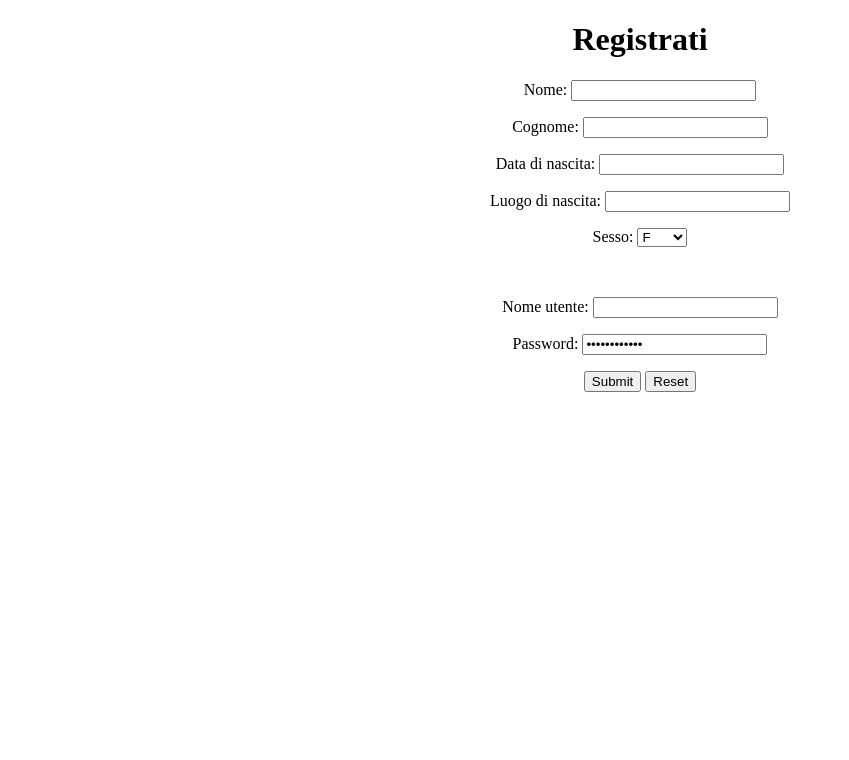
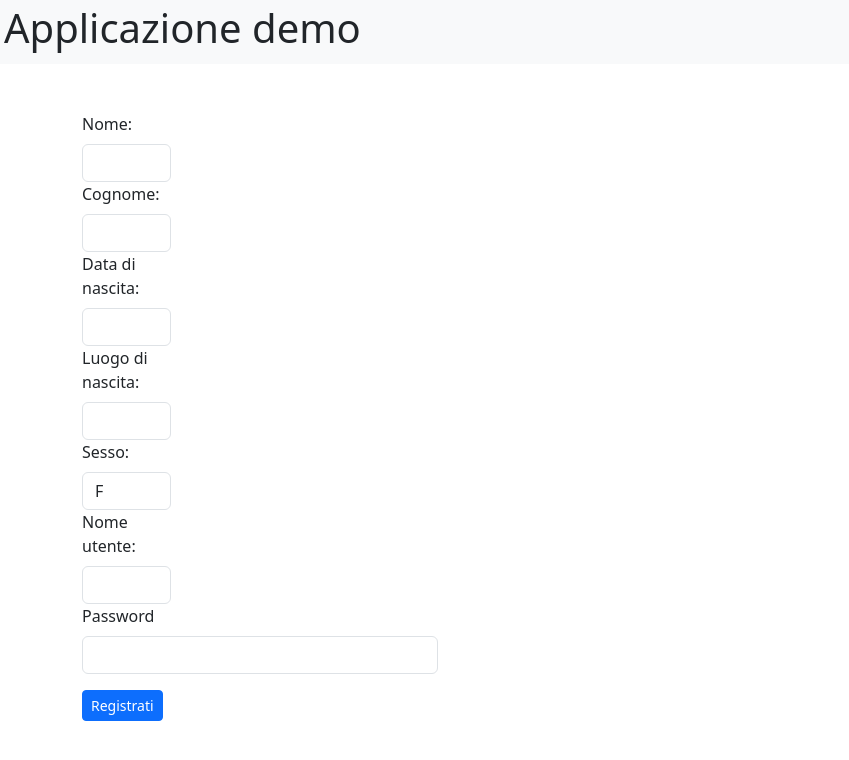
Before and after one commit to LanaDantas/corso_php_mysql_tss, a PHP site: page /corso_php_mysql_tss/create-user.php in a window 1280 px wide. Shown: the top 760 px of the page, without its empty margins (0-849 px from the left). Run offline with PHP 8.4, Linux system fonts and the light colour scheme.

Commit message:
correzione_form-registrazione

```diff
--- a/form_in_php/create-user.php
+++ b/form_in_php/create-user.php
@@ -1,60 +1,125 @@
-<!DOCTYPE html>
+<!-- <!DOCTYPE html>
 <html lang="en">
 <head>
     <meta charset="UTF-8">
     <meta http-equiv="X-UA-Compatible" content="IE=edge">
     <meta name="viewport" content="width=device-width, initial-scale=1.0">
     <title>Registrazione</title>
+    <link href="https://cdn.jsdelivr.net/npm/bootstrap@5.3.0-alpha1/dist/css/bootstrap.min.css" rel="stylesheet" integrity="sha384-GLhlTQ8iRABdZLl6O3oVMWSktQOp6b7In1Zl3/Jr59b6EGGoI1aFkw7cmDA6j6gD" crossorigin="anonymous">
 </head>
 <body style="text-align:center;">
-<header class="bg-light p-1" style="text-align:center;">
+    <header class="bg-light p-1">
         <h1 class="display-6" style="text-align:center;">Registrati</h1>
     </header>
     <main class="container">
         <section class="row">
-
-        <form action="register-user.php" method="post">
-            <div class="login__div-1">
-                <p class="register__name">
+            <div class="col-sm-4">
+                <form  class="mt-1 mt-md-5" action="register-user.php" method="post">
+                    <div class="col-sm-3">
                         <label for="first_name" class="form-label">Nome: </label>
-                    <input type="text" name="first_name">
-                </p>
-                <p class="register__lastname">
+                        <input type="text" name="first_name" class="form-control">
+                    </div>
+                    <div class="col-sm-3">
                         <label for="last_name" class="form-label">Cognome: </label>
-                    <input type="text" name="last_name">
-                </p>
-                <p class="register__birthday">
+                        <input type="text" name="last_name" class="form-control">
+                    </div>
+                    <div class="col-sm-3">
                         <label for="birthday" class="form-label">Data di nascita: </label>
-                    <input type="text" name="birthday">
-                </p>
-                <p class="register__birthplace">
+                        <input type="text" name="birthday" class="form-control">
+                    </div>
+                    <div class="col-sm-3">
                         <label for="birth_place" class="form-label">Luogo di nascita: </label>
-                    <input type="text" name="birth_place">
-                </p>
-                <p class="register__gender">
+                        <input type="text" name="birth_place" class="form-control">
+                    </div>
+                    <div class="col-sm-3">
                         <label for="gender" class="form-label">Sesso: </label>
                         <select class="form-control" name="gender" id="gender">
                          <option>F</option>
                          <option>M</option>
-                         <option>Altro</option>
                         </select>
-                </p>
+                    </div>
                 <br>
-                <p class="register__username">
+                    <div class="col-sm-3">
                         <label for="username" class="form-label">Nome utente: </label>
-                    <input type="text" name="username">
-                </p>
-                <p class="register__password">
+                        <input type="text" name="username" class="form-control">
+                    </div>
+                    <div class="col-sm-3">
                         <label for="password" class="form-label">Password: </label>
-                    <input type="password" value="segretissimo" name="password">
-                </p>
+                        <input type="password" value="segretissimo" name="password" class="form-control">
+                    </div>
+                    <br>
+                    <br>
             </div>
 
-            <input type="submit" name="submit" value="Submit">
-            <input type="reset" name="reset" value="Reset">
+            <button class="btn btn-primary btn-sm"  type="submit"> Accedi </button>
+
             </form>
 
         </section>
     </main>
+    <script src="https://cdn.jsdelivr.net/npm/bootstrap@5.3.0-alpha1/dist/js/bootstrap.bundle.min.js" integrity="sha384-w76AqPfDkMBDXo30jS1Sgez6pr3x5MlQ1ZAGC+nuZB+EYdgRZgiwxhTBTkF7CXvN" crossorigin="anonymous"></script>
+</body>
+</html> -->
+
+
+<!doctype html>
+<html lang="en">
+  <head>
+    <meta charset="utf-8">
+    <meta name="viewport" content="width=device-width, initial-scale=1">
+    <title>Bootstrap demo</title>
+    <link href="https://cdn.jsdelivr.net/npm/bootstrap@5.3.0-alpha1/dist/css/bootstrap.min.css" rel="stylesheet" integrity="sha384-GLhlTQ8iRABdZLl6O3oVMWSktQOp6b7In1Zl3/Jr59b6EGGoI1aFkw7cmDA6j6gD" crossorigin="anonymous">
+  </head>
+  <body>
+    <header class="bg-light p-1">
+        <h1 class="display-6">Applicazione demo</h1>
+    </header>
+    <main class="container">
+
+       <section class="row">
+            <div class="col-sm-4">
+                <form  class="mt-1 mt-md-5" action="register-user.php" method="post">
+                    <div class="col-sm-3">
+                        <label for="first_name" class="form-label">Nome: </label>
+                        <input type="first_name" class="form-control" name="first_name" id="first_name">
+                    </div>
+                    <div class="col-sm-3">
+                        <label for="last_name" class="form-label">Cognome: </label>
+                        <input type="last_name" class="form-control" name="last_name" id="last_name">
+                    </div>
+                    <div class="col-sm-3">
+                        <label for="birthday" class="form-label">Data di nascita: </label>
+                        <input type="birthday" class="form-control" name="birthday" id="birthday">
+                    </div>
+                    <div class="col-sm-3">
+                        <label for="birth_place" class="form-label">Luogo di nascita: </label>
+                        <input type="birth_place" class="form-control" name="birth_place" id="birth_place">
+                    </div>
+                    <div class="col-sm-3">
+                        <label for="gender" class="form-label">Sesso: </label>
+                        <select type="gender" class="form-control" name="gender" id="gender">
+                         <option>F</option>
+                         <option>M</option>
+                        </select>
+                    </div>
+                    <div class="col-sm-3">
+                        <label for="username" class="form-label">Nome utente: </label>
+                        <input type="username" class="form-control" name="username" id="username">
+                    </div>
+                    <div class="mb-3">
+                        <label for="password" class="form-label">Password</label>
+                        <input type="password" id="password" name="password" class="form-control">
+                    </div>
+
+                    <button class="btn btn-primary btn-sm"  type="submit"> Registrati </button>
+
+            </div>
+       </section>
+    </form>
+
+    </main>
+
+
+    <script src="https://cdn.jsdelivr.net/npm/bootstrap@5.3.0-alpha1/dist/js/bootstrap.bundle.min.js" integrity="sha384-w76AqPfDkMBDXo30jS1Sgez6pr3x5MlQ1ZAGC+nuZB+EYdgRZgiwxhTBTkF7CXvN" crossorigin="anonymous"></script>
   </body>
 </html>
```
Also changed, not shown: form_in_php/register-user.php (+25 -12 lines). Lines whose indentation alone changed are shown as unchanged.
